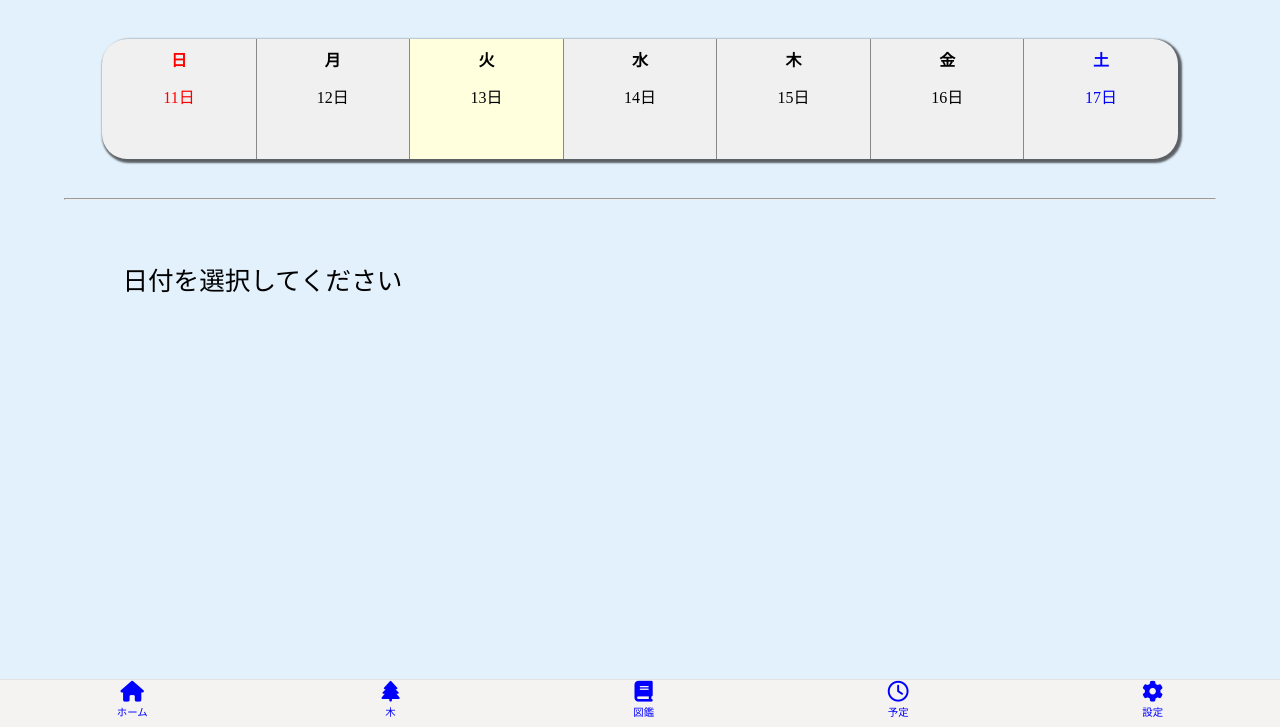
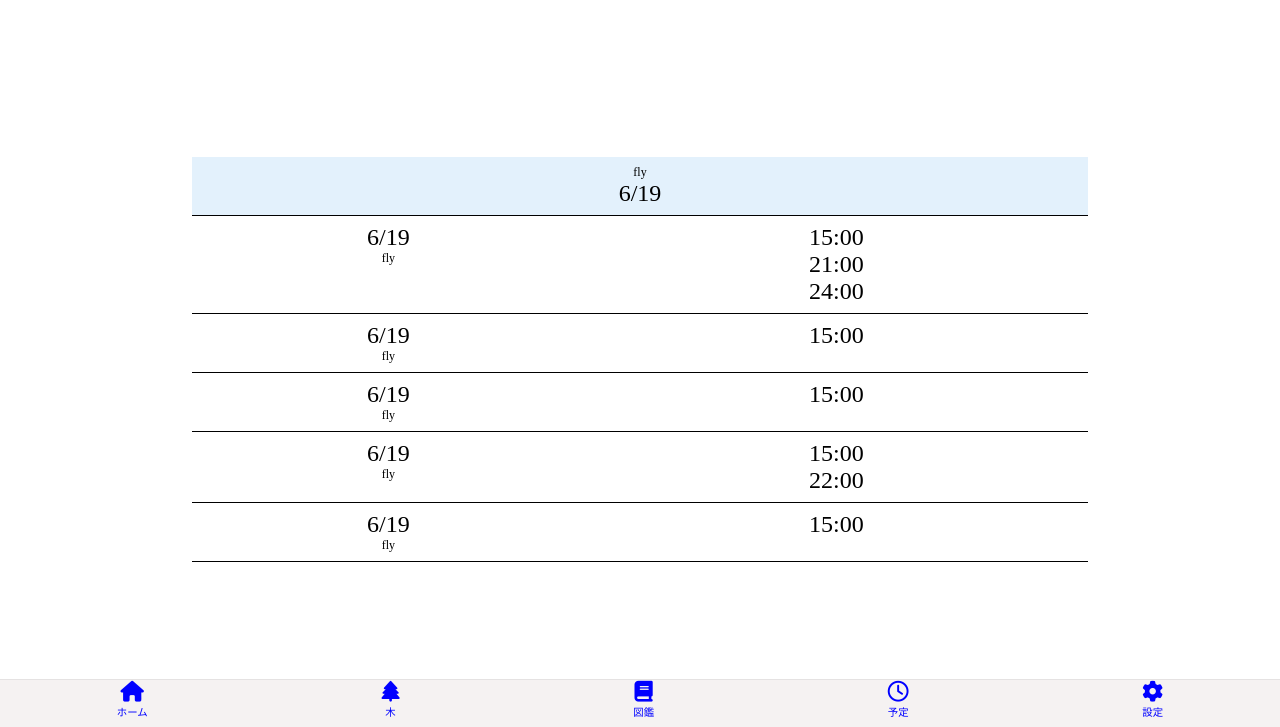
Before and after one commit to TTTTk84/oneteam, a website: page www/home.html in a window 1280 px wide. Shown: the part 73-800 px from the top of the page. Drawn offline with Linux system fonts and the light colour scheme; no server answers.

Commit message:
変更:homeを直近5つの予定を表示するページにする

```diff
--- a/www/css/home.css
+++ b/www/css/home.css
@@ -5,86 +5,43 @@ main {
     justify-content: space-evenly;
     background: #E3F1FC;
     height: 85vh;
+}main {
+    background: #ffffff;
+    height: 85vh;
+    display: flex;
+    flex-direction: column;
+    align-items: center;
 }
 
-main > {
-    margin: 5vh 0 0 0;
+table {
+    border-collapse: collapse;
+    width: 70vw;
+    margin-top: 5vh;
 }
 
-#dayBox {
-    height: 15vh;
-    width: 84vw;
-    border-radius: 25px 25px 25px 25px;
-    border-collapse: collapse;
-    background: #f0f0f0;
-    box-shadow: 2px 2px 2px 2px rgba(0, 0, 0, 0.6);
+thead {
+    margin: 5vh 0;
+    width: 70vw;
+    background: #E3F1FC;
 }
 
-th{
-    height: 5vh;
-    width: 12vw;
+tr {
+    border-bottom: solid black 1px;
 }
 
 td {
-    height: 10vh;
-    width: 12vw;
-    padding: 5px;
-    vertical-align: top;
-    text-align: center;
+    display: flex;
+    flex-direction: column;
+    align-items: center;
 }
 
-th, td{
-    border: solid #888888 1px;
-    border-top: none;
-    border-bottom: none;
+th, td {
+    font-size: 24px;
+    padding: 1vh 0;
+    vertical-align: super;
+    font-weight: normal;
 }
 
-th:last-child, td:last-child, th:first-child, td:first-child{
-    border: none;
+.day{
+    font-size: 12px;
 }
-
-th:last-child{
-    color: blue;
-    border-radius: 0 25px 0 0;
-}
-
-th:first-child{
-    color: red;
-    border-radius: 25px 0 0 0;
-}
-
-td:last-child{
-    color: blue;
-    border-radius: 0 0 25px 0;
-}
-
-td:first-child{
-    color: red;
-    border-radius: 0 0 0 25px;
-}
-
-hr {
-    width: 90vw;
-}
-
-#messageBox {
-    position: relative;
-    height: 50vh;
-    width: 84vw;
-    padding: 20px;
-}
-
-#total{
-    position: absolute;
-    bottom : 0px;
-    right: 0px;
-    font-size: 2em;
-}
-
-#messageBox > ul > li{
-    font-size: 2.5em;
-}
-
-#date{
-    font-size: 1.6em;
-}
--- a/www/home.html
+++ b/www/home.html
@@ -14,52 +14,73 @@
 
 <body>
 	<header>
-		<div>今週の予定</div>
+		<div>直近の予定</div>
 	</header>
 
 	<main>
-		<table id="dayBox">
+		<table>
+
+			<thead>
 				<tr>
-				<th class="day0">日</th>
-				<th class="day1">月</th>
-				<th class="day2">火</th>
-				<th class="day3">水</th>
-				<th class="day4">木</th>
-				<th class="day5">金</th>
-				<th class="day6">土</th>
+					<th colspan="2">
+						<p class="day">fly</p>
+						<p class="date">6/19</p>
+					</th>
+				</tr>
+			</thead>
+
+			<tbody>
+				<tr>
+					<th>
+						<p class="date">6/19</p>
+						<p class="day">fly</p>
+					</th>
+					<td>
+						<p>15:00</p>
+						<p>21:00</p>
+						<p>24:00</p>
+					</td>
 				</tr>
 				<tr>
-				<td class="day0">
-					<div class="day0 day">00日</div><img src="image/home/star.png" class="day0" width="37.5" height="37.5">
+					<th>
+						<p class="date">6/19</p>
+						<p class="day">fly</p>
+					</th>
+					<td>
+						<p>15:00</p>
 					</td>
-				<td class="day1">
-					<div class="day1 day">00日</div><img src="image/home/star.png" class="day1" width="37.5" height="37.5">
-				</td>
-				<td class="day2">
-					<div class="day2 day">00日</div><img src="image/home/star.png" class="day2" width="37.5" height="37.5">
-				</td>
-				<td class="day3">
-					<div class="day3 day">00日</div><img src="image/home/star.png" class="day3" width="37.5" height="37.5">
-				</td>
-				<td class="day4">
-					<div class="day4 day">00日</div><img src="image/home/star.png" class="day4" width="37.5" height="37.5">
-				</td>
-				<td class="day5">
-					<div class="day5 day">00日</div><img src="image/home/star.png" class="day5" width="37.5" height="37.5">
-				</td>
-				<td class="day6">
-					<div class="day6 day">00日</div><img src="image/home/star.png" class="day6" width="37.5" height="37.5">
+
+				</tr>
+				<tr>
+					<th>
+						<p class="date">6/19</p>
+						<p class="day">fly</p>
+					</th>
+					<td>
+						<p>15:00</p>
 					</td>
 				</tr>
+				<tr>
+					<th>
+						<p class="date">6/19</p>
+						<p class="day">fly</p>
+					</th>
+					<td>
+						<p>15:00</p>
+						<p>22:00</p>
+					</td>
+				</tr>
+				<tr>
+					<th>
+						<p class="date">6/19</p>
+						<p class="day">fly</p>
+					</th>
+					<td>
+						<p>15:00</p>
+					</td>
+				</tr>
+			</tbody>
 		</table>
-		<hr>
-		<div id="messageBox">
-			<ul>
-				<div id="date">日付を選択してください</div>
-			</ul>
-			<div id="total">
-			</div>
-		</div>
 	</main>
 
 	<footer>
```
Lines whose indentation alone changed are shown as unchanged.
